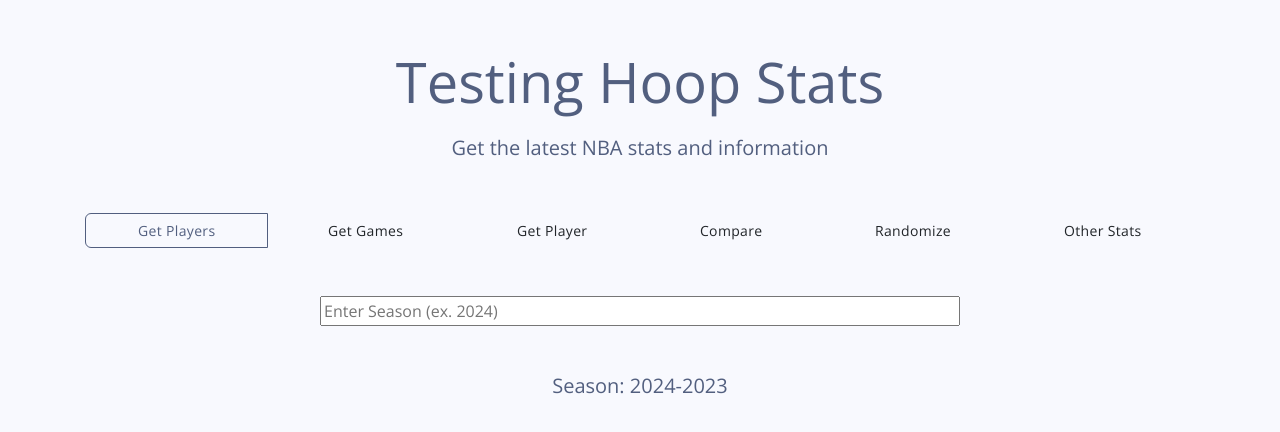
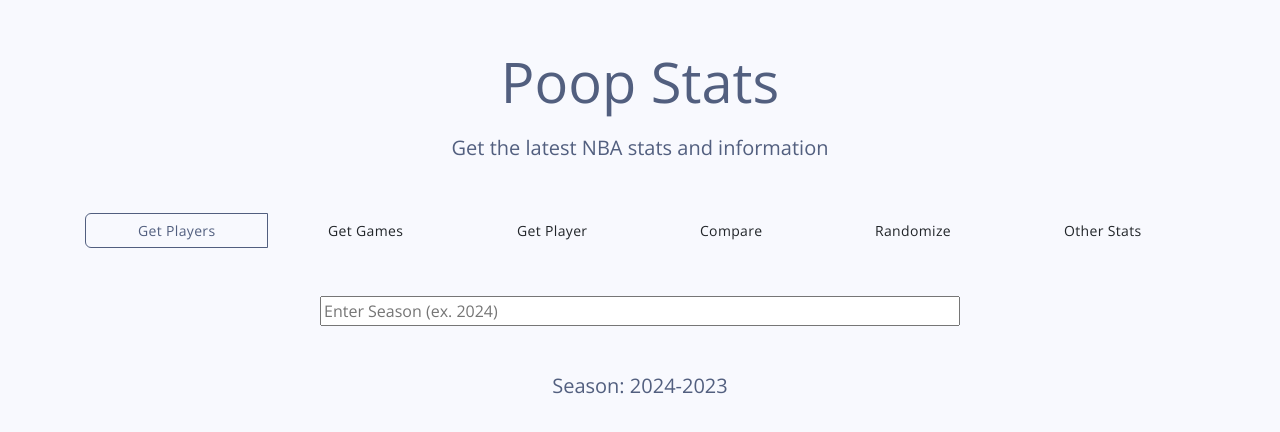
Before and after one commit to Abhi-she-k/Hoop-Stats, a website: page public/index.html in a window 1280 px wide. Drawn offline with nearby package versions, Linux system fonts and the light colour scheme; no server answers.

Commit message:
Testing Pipline

```diff
--- a/public/index.html
+++ b/public/index.html
@@ -11,7 +11,7 @@
 </head>
 
 <header class=" jumbotron text-center align-items-center" id="header">
-    <h1 class="container display-4 mt-5 align-items-center">Testing Hoop Stats</h1>
+    <h1 class="container display-4 mt-5 align-items-center">Poop Stats</h1>
     <p class="lead mt-3">Get the latest NBA stats and information</p>
 
     <div class="container btn-group mt-5 d-flex flex-wrap justify-content-center" id="options">
```
